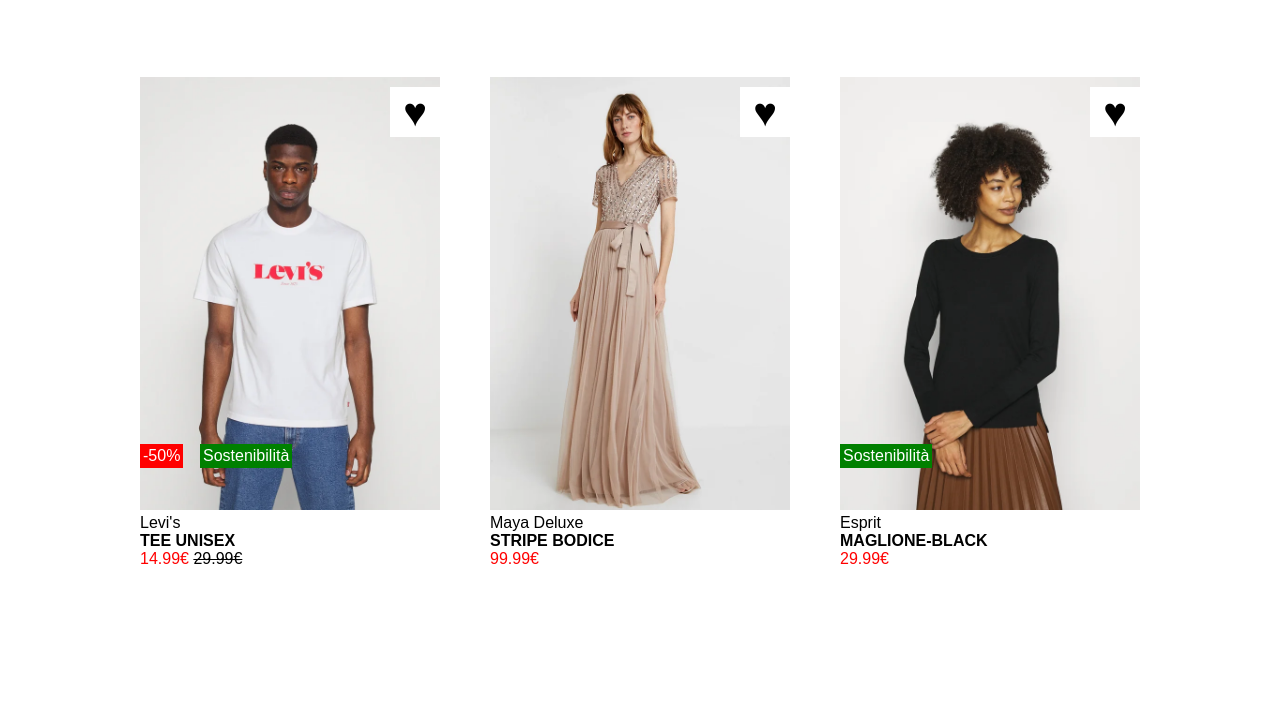
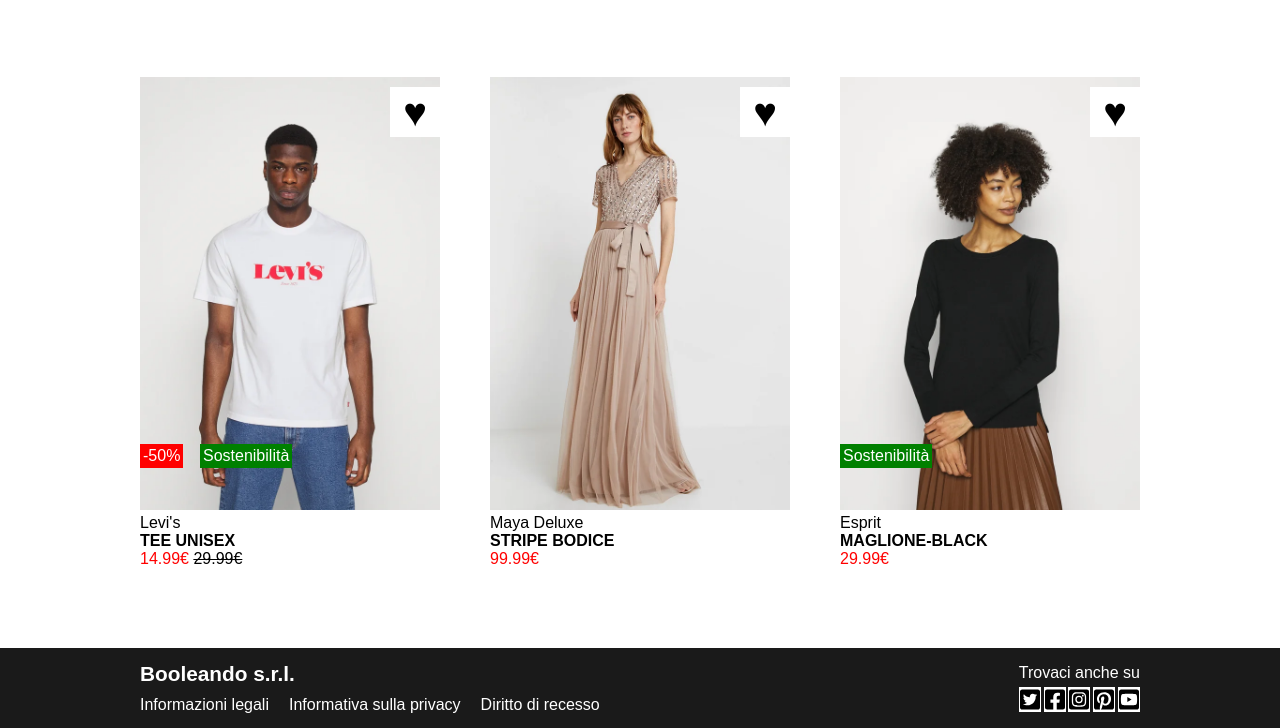
Before and after one commit to AliceCaselli/html-css-boolando, a plain HTML site: page index.html in a window 1280 px wide. Shown: the part 584-1312 px from the top of the page. Before the commit the page ends 1232 px from the top, so only its background shows below. Drawn offline with Linux system fonts and the light colour scheme.

Commit message:
end: footer - link style

```diff
--- a/css/style.css
+++ b/css/style.css
@@ -29,7 +29,7 @@ nav{
 }
 
 #inner-nav{
-    height: 80px;
+    height: 70px;
     display: flex;
     flex-direction: row;
     align-items: center;
@@ -44,6 +44,11 @@ nav{
     flex-direction: row;
     gap: 10px;
     color: white;
+}
+
+#nav-list a{
+    color: white;
+    text-decoration: none;
 }
 
 /* nav logo  */
@@ -169,8 +174,63 @@ main .heart{
     display: block;
 }
 
-
 .heart:hover{
     color: red;
 
 }
+
+
+/* footer ------------------ */
+
+footer{
+    background-color: #1a1a1a;
+    height: 80px;
+
+}
+
+footer #inner-footer{
+    display: flex;
+    flex-direction: row;
+    align-items: center;
+    justify-content: space-between;
+    height: 80px;
+
+}
+
+
+footer .name{
+    color: white;
+    font-size: 1.3em;
+    font-weight: bold;
+    margin-bottom: 10px;
+}
+
+footer .specifics ul{
+    list-style-type: none;
+    display: flex;
+    flex-direction: row;
+    gap: 20px;
+    color: white;
+}
+
+footer a{
+    color: white;
+    text-decoration: none;
+}
+
+footer .text{
+    color: white;
+    margin-bottom: 5px;
+}
+
+footer .foot-icons{
+    display: flex;
+    flex-direction: row;
+    justify-content: space-between;
+    height: 25px;
+}
+
+footer .foot-icons img{
+    border: 0.5px solid white;
+    background-color: white;
+}
--- a/index.html
+++ b/index.html
@@ -198,15 +198,50 @@
                 </div>
 
 
+            </div>
+
+        </div>
+
+
+    </main>
+
+    <footer>
+        <div id="inner-footer" class="container">
+
+
+            <div class="brand-specifics">
+
+                <div class="name">Booleando s.r.l.</div>
+                <div class="specifics">
+                    <ul>
+                        <li><a href="#">Informazioni legali</a></li>
+                        <li><a href="#">Informativa sulla privacy</a></li>
+                        <li><a href="#">Diritto di recesso</a></li>
+                    </ul>
+
+                </div>
+
+            </div>
 
 
 
+            <div class="find-us">
+
+                <div class="text">Trovaci anche su</div>
+                <div class="foot-icons">
+                    <img src="img/square-twitter.svg" alt="">
+                    <img src="img/square-facebook.svg" alt="">
+                    <img src="img/square-instagram.svg" alt="">
+                    <img src="img/square-pinterest.svg" alt="">
+                    <img src="img/square-youtube.svg" alt="">
 
 
+                </div>
 
 
 
             </div>
+
 
         </div>
 
@@ -214,8 +249,7 @@
 
 
 
-
-    </main>
+    </footer>
 
 
 
```
Also changed, not shown: img/square-facebook.svg (added), img/square-instagram.svg (added), img/square-pinterest.svg (added), img/square-twitter.svg (added), img/square-youtube.svg (added).
